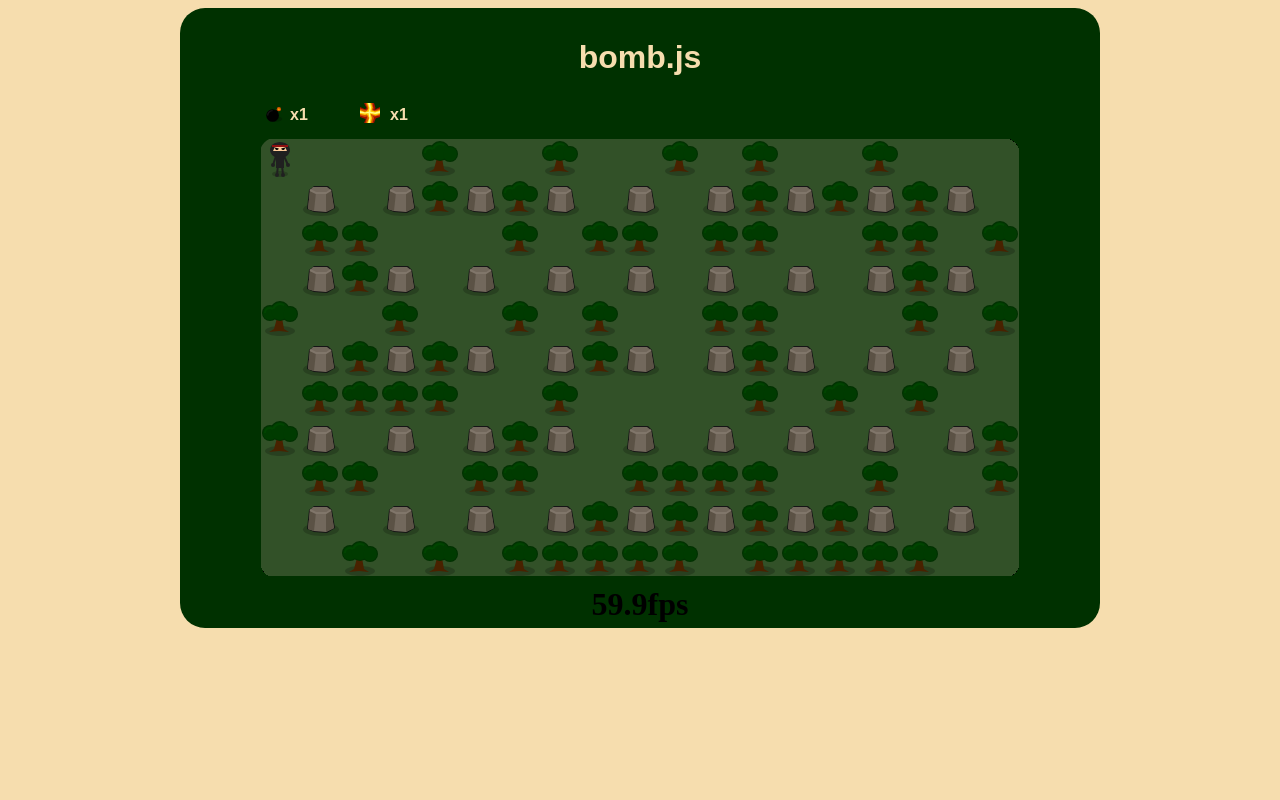
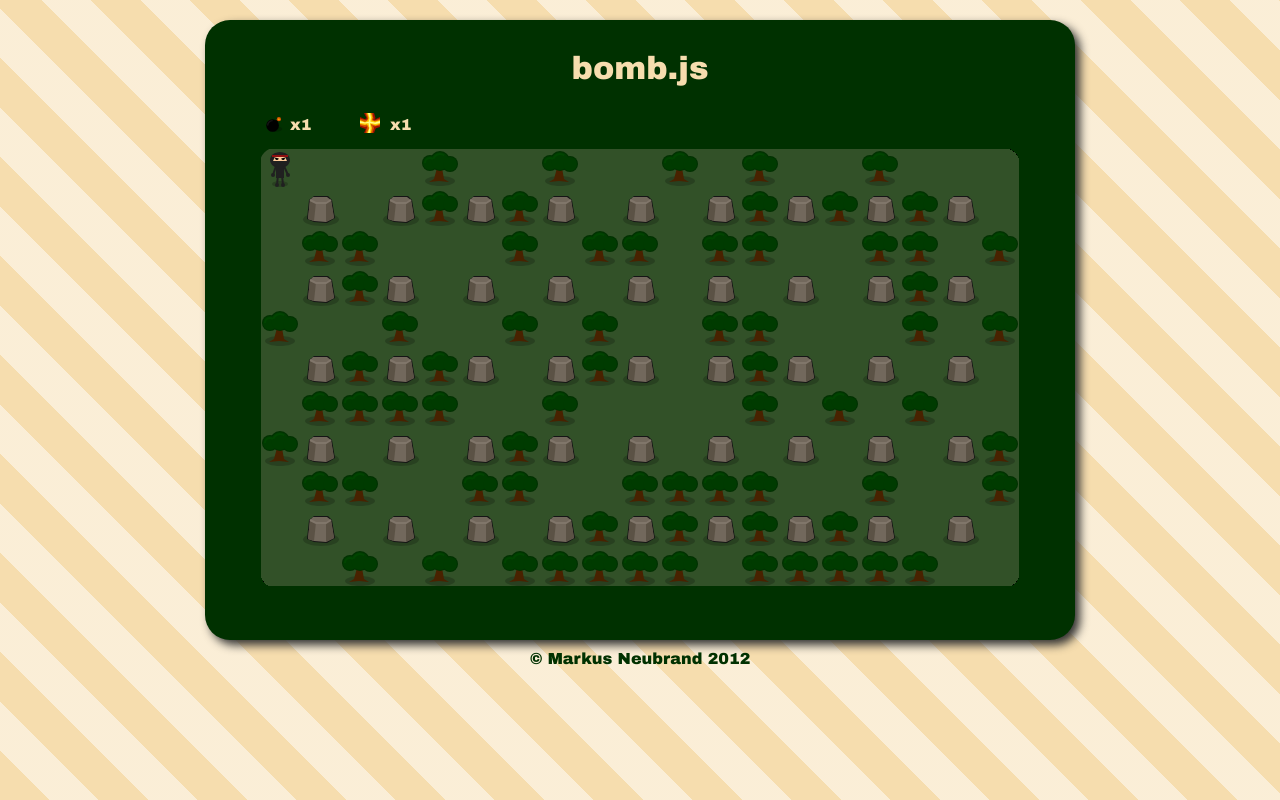
Before and after one commit to mneubrand/bomb.js, a plain HTML site: page index.html in a window 1280 px wide. Drawn offline with Linux system fonts and the light colour scheme.

Commit message:
Improved UI/Improved left-right ninja animation/Fixed redraw bug on death/Removed FPS counter/Added new concepts to spritesheet

```diff
--- a/bomb.js
+++ b/bomb.js
@@ -38,8 +38,6 @@
     WEST:  3
   };
 
-  var fps = 0, fpsFilter = 50;
-
   //Globals
   var ctx;
   var sprites;
@@ -61,10 +59,6 @@
   //Main game loop
   function step() {
     var now = Date.now();
-
-    //Calculate FPS
-    var thisFrameFPS = 1000 / (now - lastUpdate);
-    fps += (thisFrameFPS - fps) / fpsFilter;
 
     //Update timing
     lastUpdate = now;
@@ -136,7 +130,7 @@
     rect(150,0,50,40, darkGreen);
 
     ctx.textAlign = "left";
-    ctx.font = "bold 12pt sans-serif";
+    ctx.font = "bold 12pt Arial Black";
     ctx.fillStyle = pageBackground;
     ctx.fillText("x" + bombs, 50, 22);
     ctx.fillText("x" + explosionSize, 150, 22);
@@ -220,9 +214,6 @@
       window.onkeyup = null;
       keys = new Array(4);
 
-      //Stop player movement
-      player.moving = false;
-
       window.setTimeout(function() {
         ctx.font = "bold 72pt sans-serif";
         ctx.textAlign = "center";
@@ -282,8 +273,9 @@
   Upgrade.prototype = new Sprite();
 
   function Bomb(x, y) {
-    Sprite.call(this, x, y);
+    MovingSprite.call(this, x, y);
     this.scale = 0;
+    this.moveTime = 250;
     this.draw = function() {
       ctx.translate(2,2);
 
@@ -314,7 +306,6 @@
       }
     }
     this.explode = function() {
-      clear();
       plantedBombs--;
       field[this.x][this.y] = null;
       triggerExplosion(this.x, this.y);
@@ -366,7 +357,7 @@
   Explosion.prototype = new Sprite();
 
   function Ninja(x, y) {
-    Sprite.call(this, x, y);
+    MovingSprite.call(this, x, y);
     this.direction = Direction.SOUTH;
     this.drawings = new Array();
     this.drawings[Direction.NORTH] = drawBackwardNinja;
@@ -375,15 +366,15 @@
     this.drawings[Direction.WEST]  = drawLeftNinja;
 
     this.draw = function() {
-      if(this.moving) {
+      if(this.dead) {
+        var anim = (quarter==0 || quarter==2);
+        drawDeadNinja(anim, !anim);
+      } else if(this.moving) {
         movingOffset(this);
 
         //Animate character with 250ms between keyframes
         var anim = (quarter==0 || quarter==2);
         this.drawings[this.direction](anim, !anim);
-      } else if(this.dead) {
-        var anim = (quarter==0 || quarter==2);
-        drawDeadNinja(anim, !anim);
       } else {
         this.drawings[this.direction](true, true);
       }
@@ -660,12 +651,19 @@
 
   function drawHorizontalNinja(leftLeg, rightLeg) {
     drawNinjaBase();
+    var leftLegEnd, rightLegEnd;
+    if(leftLeg) {
+      leftLegEnd = [18, 37];
+      rightLegEnd = [22, 37];
+    } else if(rightLeg) {
+      leftLegEnd = [15, 35];
+      rightLegEnd = [25, 35];
+    }
+
     //Left leg
-    var leftLegEnd = [18, leftLeg ? 37 : 33];
     path([ [18,27], leftLegEnd ], ninja, true);
     circle(leftLegEnd[0], leftLegEnd[1], 2, ninja);
     //Right leg
-    var rightLegEnd = [22, rightLeg ? 37 : 33];
     path([ [22,27], rightLegEnd ], black, true);
     circle(rightLegEnd[0], rightLegEnd[1], 2, ninja);
   }
@@ -1098,12 +1096,6 @@
 
     //Set up game loop
     requestAnimationFrame(step);
-
-    //Set up FPS counter
-    setInterval(function(){
-      var fpsOut = document.getElementById('fps');
-      fpsOut.innerHTML = fps.toFixed(1) + "fps";
-    }, 1000);
   }
 
   window.init = function() {
--- a/index.html
+++ b/index.html
@@ -2,14 +2,45 @@
 <head>
   <meta charset="utf-8">
   <title>bomb.js</title>
+  <style type="text/css">
+    body {
+      margin: 20px;
+      background-color: #f6ddae;
+      background-image: repeating-linear-gradient(45deg, transparent, transparent 35px, rgba(255,255,255,.5) 35px, rgba(255,255,255,.5) 70px);
+      background-attachment: fixed;
+      font-family: Arial Black;
+      color: #003100;
+    }
+
+    h1 {
+      color: #f6ddae;
+    }
+
+    div {
+      margin: 10px auto;
+      width: 850px;
+      text-align: center;
+    }
+
+    #box {
+      height: 600px;
+      background-color: #003100;
+      padding: 10px;
+      border-radius: 25px;
+      box-shadow: 5px 5px 10px #333;
+    }
+  </style>
   <script src="bomb.js"></script>
+  <script src="https://raw.github.com/mneubrand/prefixfree/gh-pages/prefixfree.min.js"></script>
 </head>
 
-<body style="background-color: #f6ddae">
-  <div style="margin: 0px auto; width: 900px; height: 600px; text-align:center; background-color: #003100; padding: 10px; border-radius:25px;">
-    <h1 style="color: #f6ddae; font-family: sans-serif; margin-bottom: 20px">bomb.js<h1>
+<body>
+  <div id="box">
+    <h1>bomb.js<h1>
     <canvas id="c" width="800" height="480"></canvas>
-    <div id="fps"></div>
+  </div>
+  <div>
+    &copy; Markus Neubrand 2012
   </div>
 </body>
 </html>
```
Also changed, not shown: spritesheet.svg.
